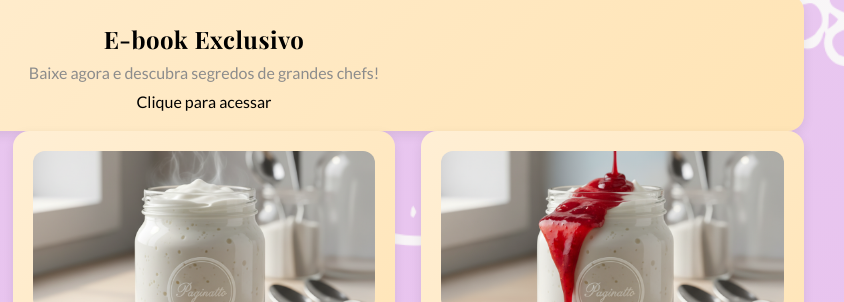
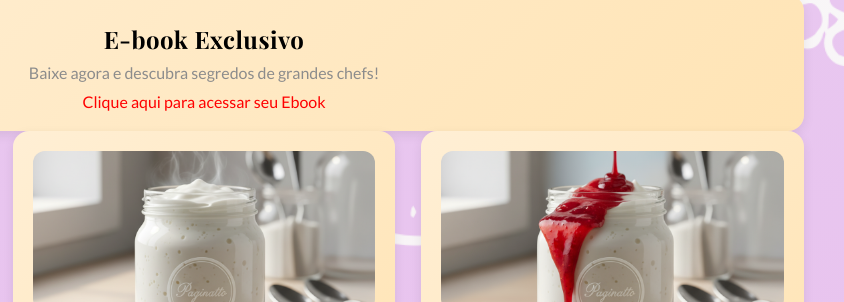
Before and after one commit to paginattoebooks/Yolab, a website: page index.html in a window 1280 px wide. Both pictures are taken after a click on the button "ACESSAR RECEITAS". Shown: the part 247-549 px from the top of the page, 436-1280 px from the left. Drawn offline with nearby package versions, Linux system fonts and the light colour scheme.

Commit message:
Update index.html

```diff
--- a/index.html
+++ b/index.html
@@ -610,8 +610,10 @@
         <div class="categoria-card" onclick="window.open('https://drive.google.com/drive/folders/1rHcbynaCwxv3T_xoJ8uw2Hng-N2xacoA', '_blank')">
             <h3>E-book Exclusivo</h3>
             <p>Baixe agora e descubra segredos de grandes chefs!</p>
-            <span class="receitas-count">Clique para acessar</span>
-          </div>
+            <span class="receitas-count" style="color: red;">
+              Clique aqui para acessar seu Ebook
+            </span>
+         </div>
 
         <div class="categorias-grid">
           <div class="categoria-card" onclick="abrirCategoria('Com Frutas',1)">
```
